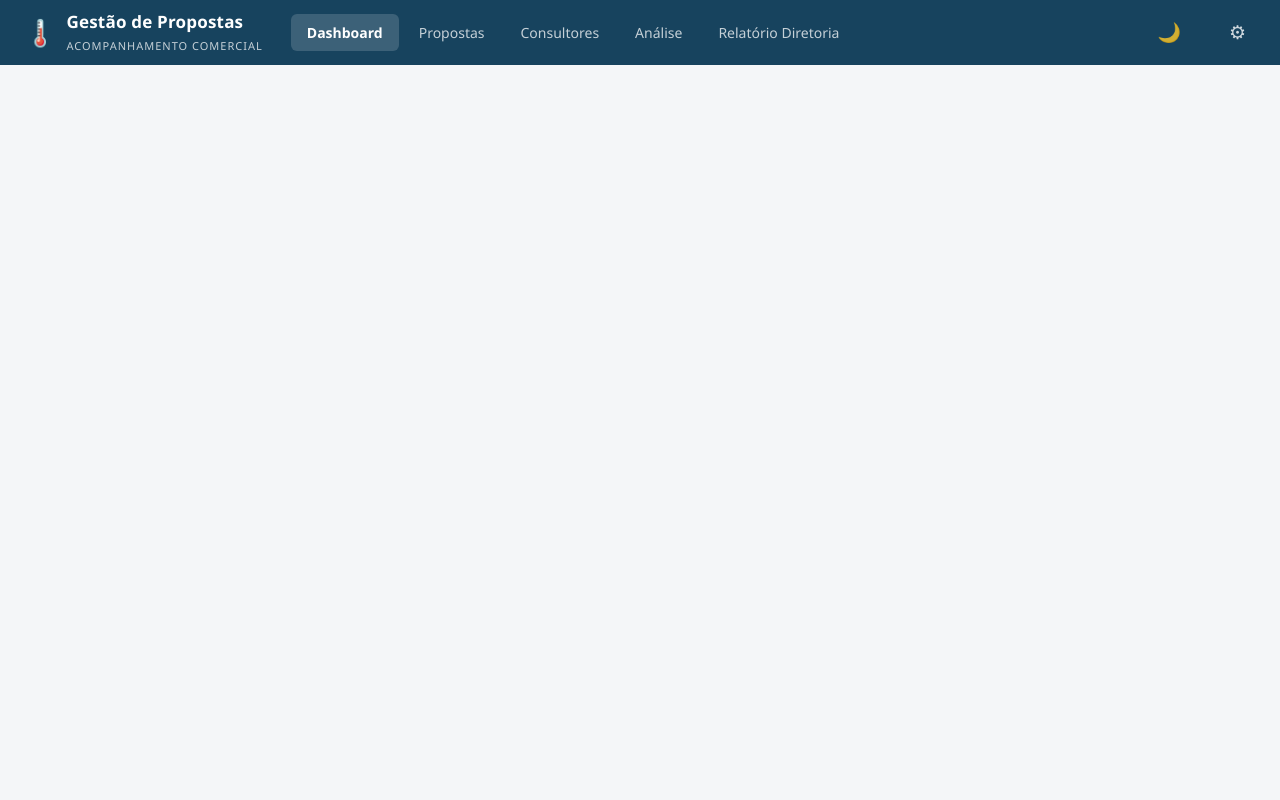
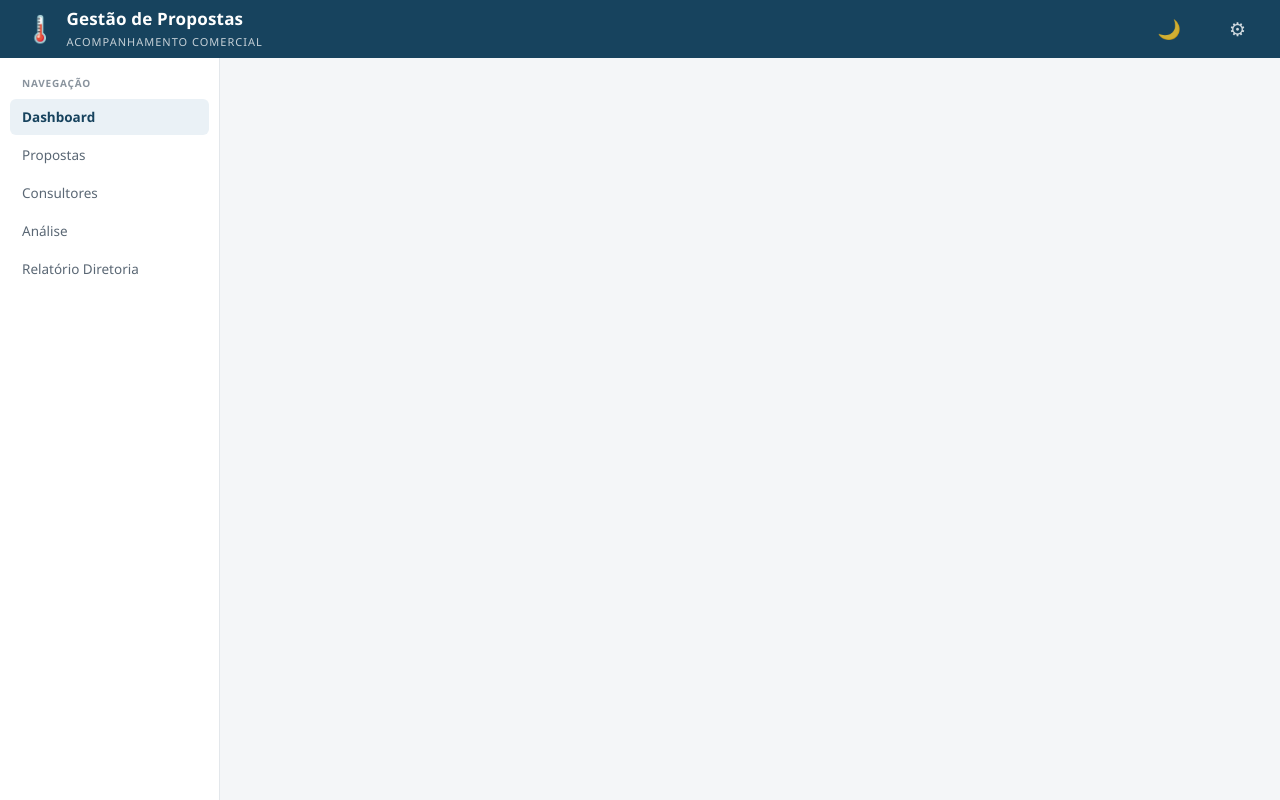
Before and after one commit to gercomservissedce/gestao_propostas, a website: page public/index.html in a window 1280 px wide. Drawn offline with Linux system fonts and the light colour scheme; no server answers.

Commit message:
feat: sidebar de navegacao substitui abas do topo
Co-Authored-By: Claude Fable 5 <noreply@anthropic.com>

```diff
--- a/public/index.html
+++ b/public/index.html
@@ -25,16 +25,20 @@
       <span class="topo-sub">Acompanhamento comercial</span>
     </div>
   </div>
-  <nav class="abas" id="abas">
+  <span class="topo-espaco"></span>
+  <button class="btn-icone" id="btn-tema" title="Alternar tema claro/escuro">🌙</button>
+  <button class="btn-icone" id="btn-config" title="Configurações">⚙</button>
+</header>
+
+<div class="corpo">
+  <aside class="sidebar" id="abas">
+    <div class="sidebar-rotulo">Navegação</div>
     <button class="aba ativa" data-tela="dashboard">Dashboard</button>
     <button class="aba" data-tela="propostas">Propostas</button>
     <button class="aba" data-tela="consultores">Consultores</button>
     <button class="aba" data-tela="analise">Análise</button>
     <button class="aba" data-tela="relatorio">Relatório Diretoria</button>
-  </nav>
-  <button class="btn-icone" id="btn-tema" title="Alternar tema claro/escuro">🌙</button>
-  <button class="btn-icone" id="btn-config" title="Configurações">⚙</button>
-</header>
+  </aside>
 
   <main>
     <section id="tela-dashboard" class="tela"></section>
@@ -43,6 +47,7 @@
     <section id="tela-analise" class="tela oculta"></section>
     <section id="tela-relatorio" class="tela oculta"></section>
   </main>
+</div>
 
 <div id="modal-fundo" class="modal-fundo oculta">
   <div id="modal-caixa" class="modal-caixa"></div>
--- a/public/styles.css
+++ b/public/styles.css
@@ -82,21 +82,14 @@ button.btn, .modal-caixa, .tabela th, .tabela td {
 .topo {
   display: flex; align-items: center; gap: 28px;
   background: var(--marca-solida); color: #fff;
-  padding: 10px 24px;
+  padding: 10px 24px; height: 58px;
   position: sticky; top: 0; z-index: 20;
 }
 .topo-marca { display: flex; align-items: center; gap: 10px; }
 .topo-logo { font-size: 26px; }
 .topo h1 { font-size: 17px; font-weight: 650; letter-spacing: .2px; }
 .topo-sub { font-size: 11px; opacity: .75; text-transform: uppercase; letter-spacing: 1px; }
-.abas { display: flex; gap: 4px; flex: 1; }
-.aba {
-  background: transparent; border: none; color: rgba(255,255,255,.75);
-  padding: 9px 16px; font-size: 14px; cursor: pointer;
-  border-radius: 6px; font-family: inherit; font-weight: 500;
-}
-.aba:hover { background: rgba(255,255,255,.1); color: #fff; }
-.aba.ativa { background: rgba(255,255,255,.16); color: #fff; font-weight: 650; }
+.topo-espaco { flex: 1; }
 .aba:focus-visible, button:focus-visible, input:focus-visible, select:focus-visible {
   outline: 2px solid #7fb2d9; outline-offset: 1px;
 }
@@ -106,7 +99,31 @@ button.btn, .modal-caixa, .tabela th, .tabela td {
 }
 .btn-icone:hover { background: rgba(255,255,255,.12); }
 
-main { max-width: 1280px; margin: 0 auto; padding: 20px 24px 60px; }
+/* ===== Corpo: sidebar + conteúdo ===== */
+.corpo { display: flex; align-items: flex-start; }
+.sidebar {
+  width: 220px; flex-shrink: 0;
+  background: var(--cartao); border-right: 1px solid var(--borda);
+  padding: 14px 10px;
+  position: sticky; top: 58px; height: calc(100vh - 58px);
+  overflow-y: auto;
+  display: flex; flex-direction: column; gap: 2px;
+}
+.sidebar-rotulo {
+  font-size: 10px; font-weight: 650; color: var(--tinta-3);
+  text-transform: uppercase; letter-spacing: .08em;
+  padding: 4px 12px 6px;
+}
+.sidebar .aba {
+  display: block; width: 100%; text-align: left;
+  background: transparent; border: none; color: var(--tinta-2);
+  padding: 9px 12px; font-size: 13.5px; font-weight: 500;
+  border-radius: 6px; cursor: pointer; font-family: inherit;
+}
+.sidebar .aba:hover { background: var(--marca-claro); color: var(--tinta); }
+.sidebar .aba.ativa { background: var(--marca-claro); color: var(--marca); font-weight: 650; }
+
+main { flex: 1; min-width: 0; max-width: 1280px; margin: 0 auto; padding: 20px 24px 60px; }
 .tela.oculta, .oculta { display: none; }
 
 /* ===== Blocos ===== */
@@ -297,4 +314,4 @@ table.tabela { width: 100%; border-collapse: collapse; font-size: 13px; }
 .relatorio-resumo b { font-variant-numeric: tabular-nums; }
 input.vlr-min { width: 110px; text-align: right; font-variant-numeric: tabular-nums; }
 
-@media print { .topo, .btn, .abas { display: none; } }
+@media print { .topo, .btn, .sidebar { display: none; } }
```
Lines whose indentation alone changed are shown as unchanged.
